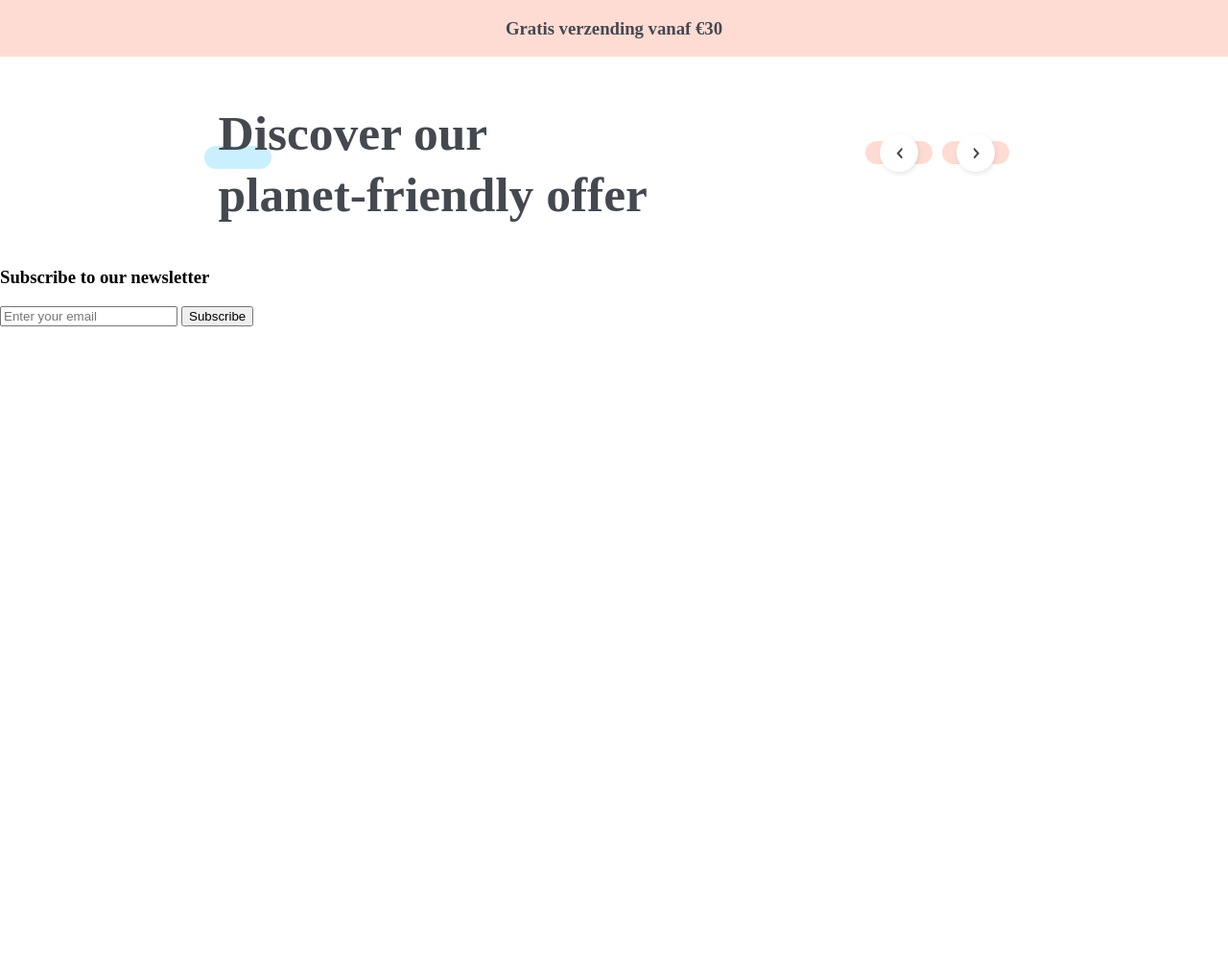
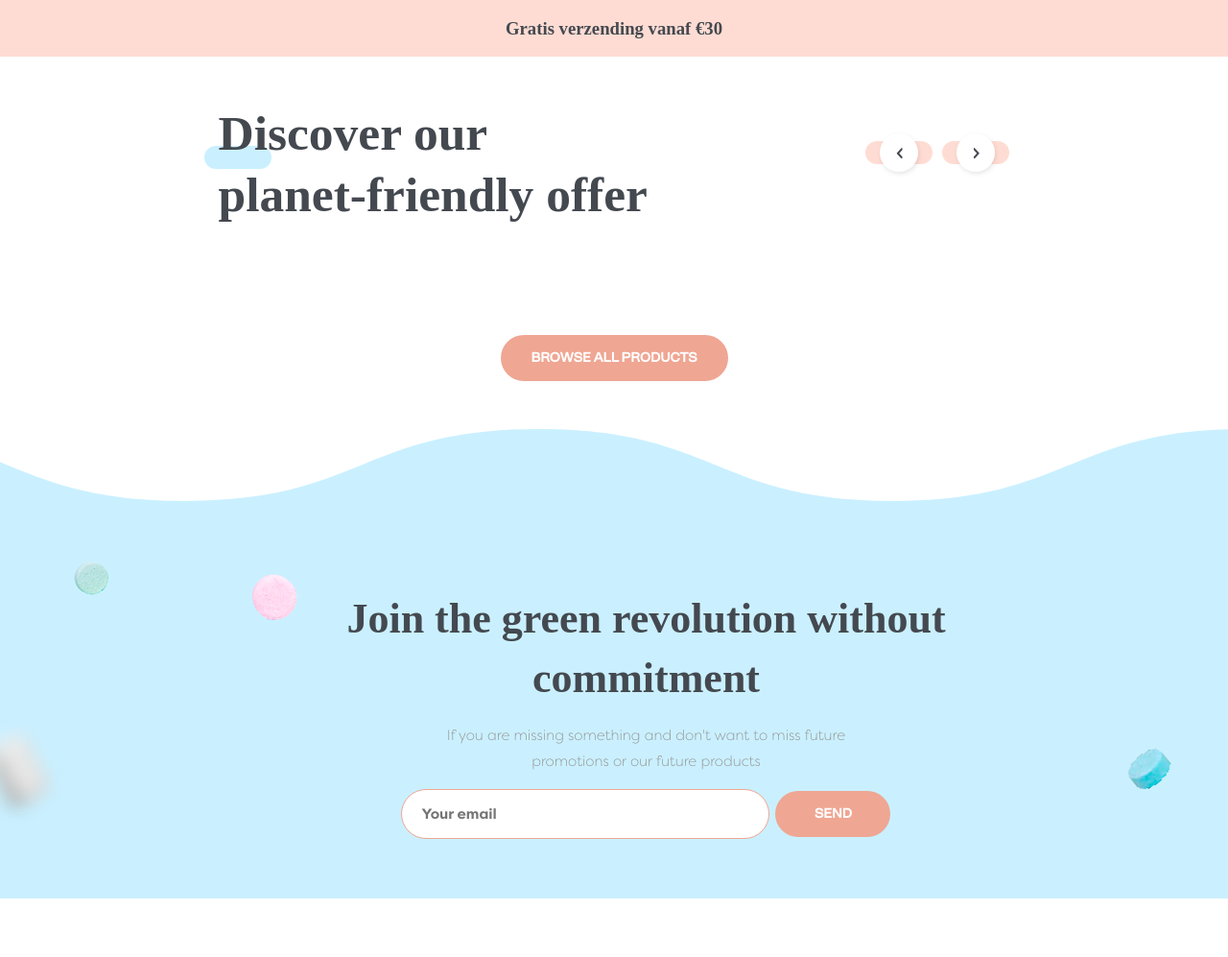
Before and after one commit to henryVentura14/Ecommerce-vanilla-js, a website built with webpack: page src/index.html in a window 1280 px wide. Shown: the whole page at 96% size. Before the commit the page ends 800 px from the top, so only its background shows below. Built offline with nearby package versions, Linux system fonts and the light colour scheme; no server answers; a web font is replaced by a local one.

Commit message:
update footer
update footer

```diff
--- a/src/index.html
+++ b/src/index.html
@@ -7,8 +7,8 @@
     <title>Henry Ventura e-commerce</title>
   </head>
   <body>
-    <div id="root">
-      <div class="info-banner">
+    <main id="root">
+      <div class="hero-banner">
         <h3>Gratis verzending vanaf €30</h3>
       </div>
       <header class="header">
@@ -28,16 +28,44 @@
         </div>
       </header>
       <div class="products-carousel"></div>
+      <section class="central-section">
+        <button title="button" type="button" class="btn hero">Browse all products</button>
+      </section>
+      <footer class="footer">
+        <img class="tablet-blurred" src="assets/images/tablet-blurred.png" alt="pilule de bain">
+        <img class="tablet-green" src="assets/images/tablet-green.png" alt="pilule de bain">
+        <img class="tablet-rose" src="assets/images/tablet-rose.png" alt="pilule de bain">
+        <svg
+          class="footer-curve"
+          width="100%"
+          height="auto"
+          viewBox="0 0 1440 550"
+          fill="none"
+          xmlns="http://www.w3.org/2000/svg"
+        >
+          <path
+            d="M1046.78 84.2501C839.09 84.2501 839.09 0 631.427 0C423.794 0 423.794 84.2501 216.13 84.2501C106.685 84.2501 54.8932 60.8592 0 38.7124V550H1440V0.355453C1254.23 6.11432 1246.79 84.2501 1046.78 84.2501Z"
+            fill="#CAF0FF"
+          />
+        </svg>
+        <section class="newsletter">
+          <h3 class="newsletter-title">Join the green revolution without<span class="break"> commitment</span></h3>
+          <p class="newsletter-info">
+            If you are missing something and don't want to miss future<span class="break">
+              promotions or our future products</span
+            >
+          </p>
+          <form id="newsletter-form" class="newsletter-form">
+            <input type="email" id="email" class="newsletter-input" placeholder="Your email" required />
+            <button type="submit" class="btn newsletter">Send</button>
+          </form>
+          <div id="message"></div>
+        </section>
+        <img class="tablet-blue" src="assets/images/tablet-blue.png" alt="pilule de bain">
+        <img class="tablet-white" src="assets/images/tablet-white.png" alt="pilule de bain">
 
-      <section class="newsletter">
-        <h3>Subscribe to our newsletter</h3>
-        <form id="newsletter-form">
-          <input type="email" id="email" placeholder="Enter your email" required>
-          <button type="submit">Subscribe</button>
-        </form>
-        <div id="message"></div>
-      </section>
-    </div>
+      </footer>
+    </main>
     <script src="../dist/bundle.js"></script>
   </body>
 </html>
--- a/src/scss/base/_typography.scss
+++ b/src/scss/base/_typography.scss
@@ -1,8 +1,22 @@
 @import url("https://fonts.googleapis.com/css2?family=Abhaya+Libre:wght@400;500;600;700;800&display=swap");
+
+@font-face {
+    font-family: 'FilsonProLight';
+    src: url('../assets/fonts/filson-pro/FilsonProLight.otf') format('opentype');
+    font-weight: normal;
+    font-style: normal;
+}
 
 @font-face {
     font-family: 'FilsonProRegular';
     src: url('../assets/fonts/filson-pro/FilsonProRegular.otf') format('opentype');
+    font-weight: normal;
+    font-style: normal;
+}
+
+@font-face {
+    font-family: 'FilsonProBold';
+    src: url('../assets/fonts/filson-pro/FilsonProBold.otf') format('opentype');
     font-weight: normal;
     font-style: normal;
 }
--- a/src/scss/base/_variables.scss
+++ b/src/scss/base/_variables.scss
@@ -1,5 +1,6 @@
 $primary: #ffdcd3;
 $secondary: #f2b7a7;
+$tertiary: #EFA693;
 $soft-blue: #caf0ff;
 $dark: #444950;
 $dark-secondary: #939393;
--- a/src/scss/components/buttons.scss
+++ b/src/scss/components/buttons.scss
@@ -1,7 +1,6 @@
 .btn {
   font-family: "NeogroteskEssRegular";
   font-size: 14px;
-  line-height: 24px;
   text-align: center;
   font-weight: 700;
   background-color: $primary;
@@ -10,14 +9,22 @@
   border: none;
   width: 297px;
   height: 48px;
-  padding: 12px, 32px, 12px, 40px;
-  gap: 8px;
   border-radius: 100px;
   transition: box-shadow 0.3s;
   cursor: pointer;
   &.card {
     background-color: rgba(255, 255, 255, 0.9);
-    color: $primary;
+    color: $tertiary;
+  }
+  &.hero {
+    background-color: $tertiary;
+    color: white;
+    width: 237px;
+  }
+  &.newsletter {
+    background-color: $tertiary;
+    color: white;
+    width: 120px;
   }
   &.control {
     width: 40px;
--- a/src/scss/components/carousel.scss
+++ b/src/scss/components/carousel.scss
@@ -3,6 +3,7 @@
   width: 100%;
   margin: 0 auto;
   overflow-x: hidden;
+  padding-top: 40px;
   scroll-snap-type: x mandatory;
 
   .product {
--- /dev/null
+++ b/src/scss/components/central.scss
@@ -0,0 +1,8 @@
+.central-section {
+  display: flex;
+  justify-content: center;
+  align-items: center;
+  height: auto;
+  padding-bottom: 50px;
+  padding-top: 50px;
+}
--- a/src/scss/components/footer.scss
+++ b/src/scss/components/footer.scss
@@ -1,3 +1,92 @@
-.footer{
-    background-color: $soft-blue;
+.footer {
+  display: flex;
+  justify-content: center;
+  align-items: center;
+  position: relative;
+  overflow: hidden;
+  min-height: 550px;
+  .footer-curve {
+    position: absolute;
+    top: 0;
+    left: 0;
+    width: 100%;
+    height: auto;
+    z-index: -1;
+    padding-bottom: 500px;
+  }
+  .newsletter {
+    display: flex;
+    flex-direction: column;
+    justify-content: center;
+    align-items: center;
+    .newsletter-title {
+      font-family: "Abhaya Libre", serif;
+      font-weight: 700;
+      line-height: 62px;
+      font-size: 44px;
+      text-align: center;
+      color: $dark;
+      margin-bottom: 0;
+      .break {
+        display: block;
+      }
+    }
+    .newsletter-info {
+      font-family: "FilsonProLight", serif;
+      color: $dark-secondary;
+      text-align: center;
+      font-weight: 350;
+      font-size: 15px;
+      line-height: 27px;
+      .break {
+        display: block;
+      }
+    }
+    .newsletter-form {
+      display: flex;
+      justify-content: space-between;
+      align-items: center;
+      width: 510px;
+      .newsletter-input {
+        font-family: "FilsonProBold", serif;
+        border-radius: 100px;
+        border: 1px solid $tertiary;
+        width: 360px;
+        height: 48px;
+        padding-left: 20px;
+        font-size: 15px;
+        list-style: 27px;
+        color: $dark;
+        outline: none;
+        :focus {
+          outline: none;
+        }
+      }
+    }
+  }
+  .tablet-blurred{
+    position: relative;
+    top: 80px;
+    left: -180px;
+  }
+  .tablet-green{
+    position: relative;
+    top: -120px;
+    left: -190px;
+  }
+  .tablet-rose{
+    position: relative;
+    top: -100px;
+    left: -50px;
+  }
+  .tablet-blue{
+    position: relative;
+    top: 80px;
+    right: -180px;
+  }
+  .tablet-white{
+    position: relative;
+    top: -80px;
+    right: -220px;
+  }
 }
--- a/src/scss/components/info_banner.scss
+++ b/src/scss/components/hero.scss
@@ -1,4 +1,4 @@
-.info-banner {
+.hero-banner {
   display: flex;
   justify-content: center;
   align-items: center;
--- a/src/scss/components/main.scss
+++ b/src/scss/components/main.scss
@@ -1,5 +1,6 @@
 @import "buttons.scss";
+@import "hero.scss";
+@import "header.scss";
 @import "carousel.scss";
+@import "central.scss";
 @import "footer.scss";
-@import "header.scss";
-@import "info_banner.scss";
```
Also changed, not shown: src/assets/fonts/filson-pro/FilsonProBlackItalic.otf (deleted), src/assets/fonts/filson-pro/FilsonProBook.otf (deleted), src/assets/fonts/filson-pro/FilsonProLight.otf (added), src/assets/fonts/filson-pro/FilsonProMedium.otf (deleted), src/assets/images/tablet-blue.png (renamed from src/assets/images/pastilla31.png), src/assets/images/tablet-blurred.png (renamed from src/assets/images/pastilla21.png), src/assets/images/tablet-green.png (renamed from src/assets/images/pastillaverde1.png), src/assets/images/tablet-rose.png (renamed from src/assets/images/pastlla41.png), src/assets/images/tablet-white.png (renamed from src/assets/images/pastilla61.png).
